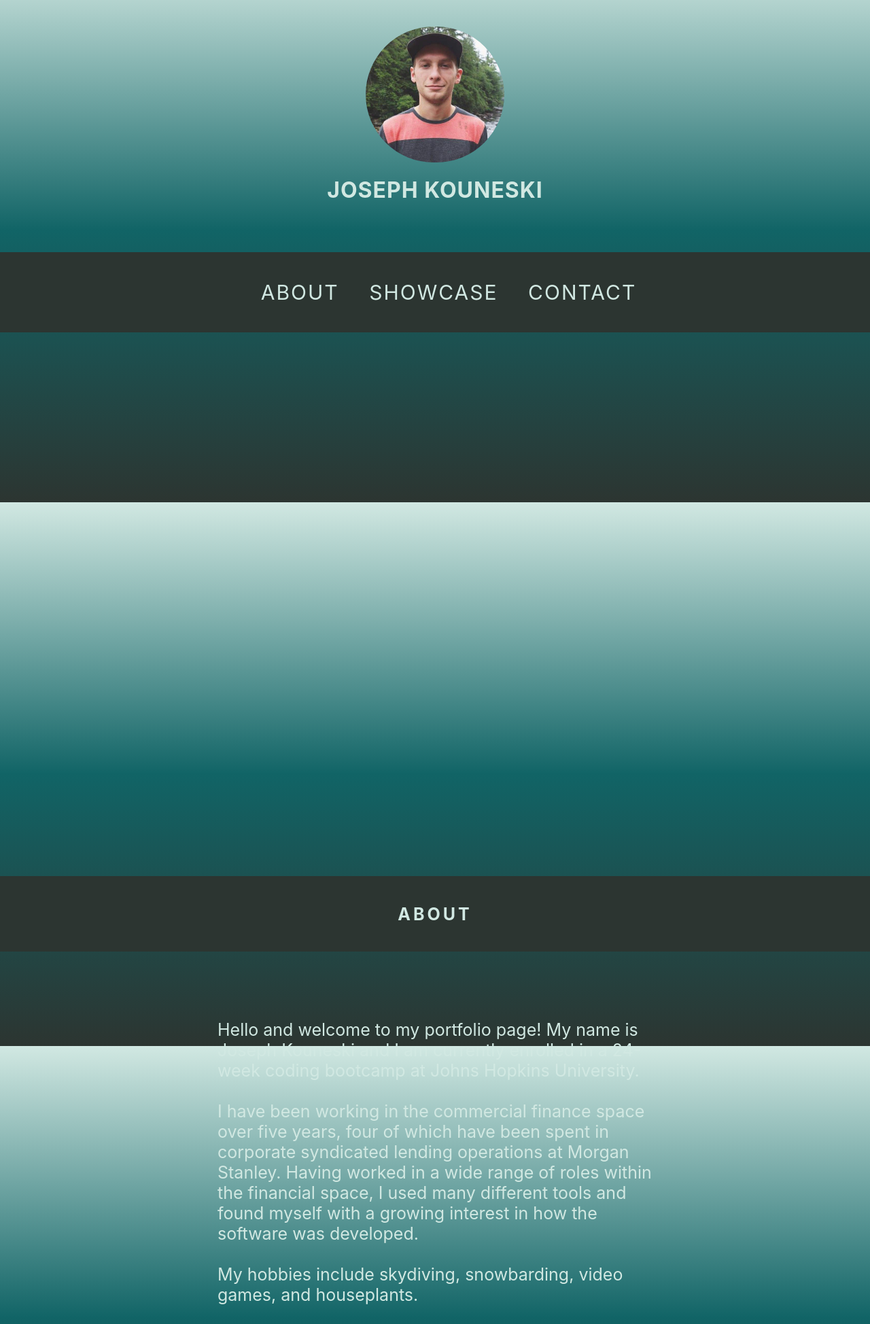
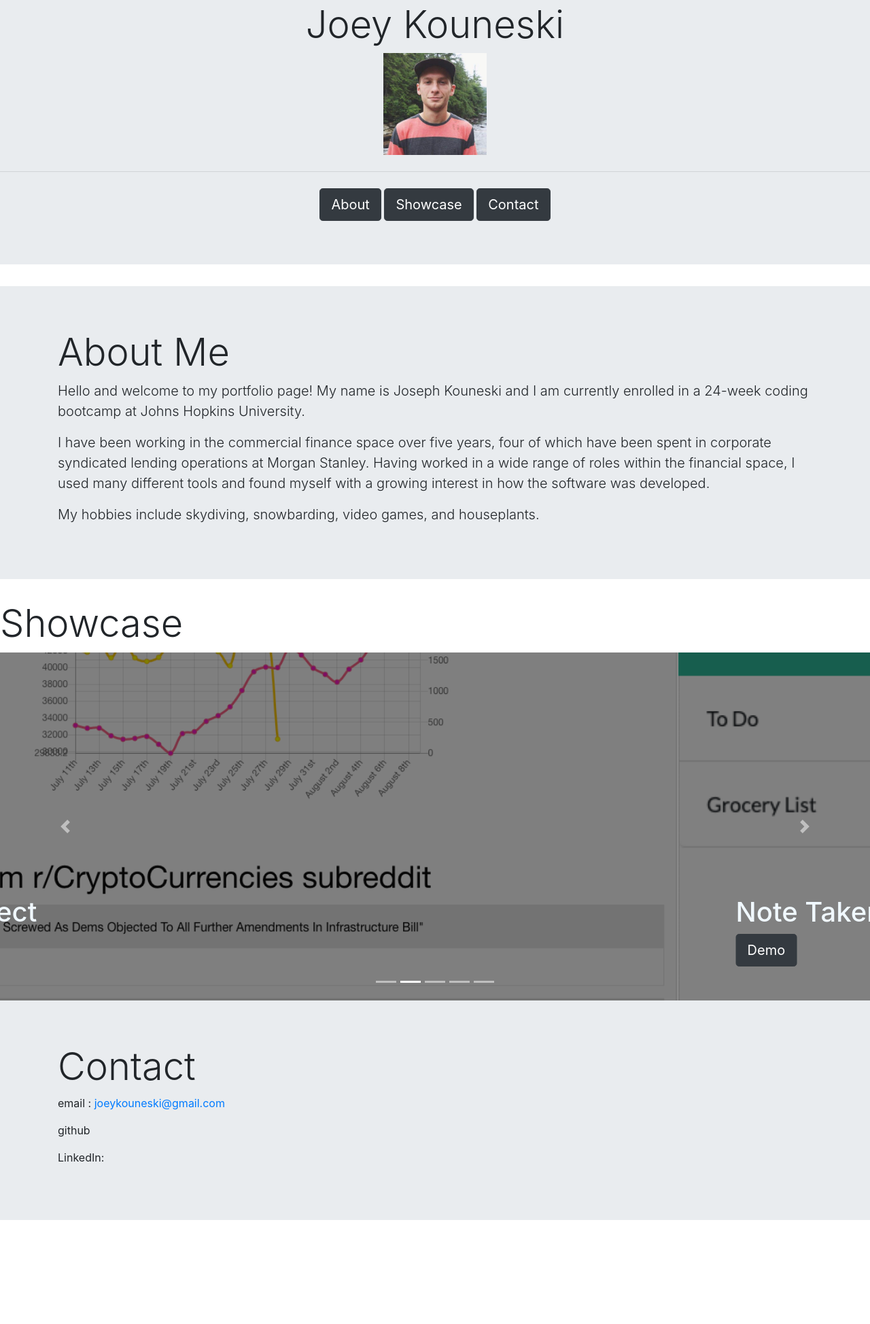
Before and after one commit to jkouneski/Portfolio, a plain HTML site: page index.html in a window 1280 px wide. Shown: the part 61-2009 px from the top of the page at 68% size. After the commit the page ends 1888 px from the top, so only its background shows below. Drawn offline with nearby package versions, Linux system fonts and the light colour scheme.

Commit message:
updated with bootstrap and carousel

```diff
--- /dev/null
+++ b/assets/css/style.css
@@ -0,0 +1,25 @@
+
+.carousel-item {
+  height: 32rem;
+  background: black;
+  color: aliceblue;
+}
+
+.carousel-item .container {
+  position: absolute;
+  bottom: 0;
+  left: 0;
+  right: 0;
+  padding-bottom: 50px;
+}
+
+.overlay-image {
+  position: absolute;
+  bottom: 0;
+  left: 0;
+  right: 0;
+  top: 0;
+  background-position: center;
+  background-size: cover;
+  opacity: 0.5;
+}
--- a/index.html
+++ b/index.html
@@ -4,68 +4,126 @@
   <meta charset="UTF-8">
   <meta name="viewport" content="width=device-width, initial-scale=1.0">
   <title>Joseph Kouneski</title>
-  <link rel="stylesheet" href="./develop/assets/style.css">
+  <link rel="stylesheet" href="https://maxcdn.bootstrapcdn.com/bootstrap/4.0.0/css/bootstrap.min.css" integrity="sha384-Gn5384xqQ1aoWXA+058RXPxPg6fy4IWvTNh0E263XmFcJlSAwiGgFAW/dAiS6JXm" crossorigin="anonymous">
+  <link rel="stylesheet" href="https://pro.fontawesome.com/releases/v5.10.0/css/all.css" integrity="sha384-AYmEC3Yw5cVb3ZcuHtOA93w35dYTsvhLPVnYs9eStHfGJvOvKxVfELGroGkvsg+p" crossorigin="anonymous"/>
+  <link rel="stylesheet" href="./assets/css/style.css">
 </head>
 <body>
   <header>
-    <img src="./develop/assets/IMG_1474.jpeg" alt="handsome fellow" height="200px">
-    <div class="nameplate">
-      <h1>JOSEPH KOUNESKI</h1>
+    <!-- NAVBAR -->
+    <div class="jumbotron jumbotron-fluid">
+      <div class="text-center">
+        <h1 class="display-4 ">Joey Kouneski</h1>
+        <img src="./assets/img/face.jpeg" alt="my face" height="150px">
+        <hr class="my-4">
+        <a class="btn btn-dark btn-lg" href="#aboutbar" role="button">About</a>
+        <a class="btn btn-dark btn-lg" href="#showcasebar" role="button">Showcase</a>
+        <a class="btn btn-dark btn-lg" href="#contactbar" role="button">Contact</a>
+      </div>
     </div>
-      <!-- NAVBAR -->
-      <nav>
-        <ul>
-          <li><a href="#aboutbar">ABOUT</a></li>
-          <li><a href="#showcasebar">SHOWCASE</a></li>
-          <li><a href="#contactbar">CONTACT</a></li>
-        </ul>
-      </nav>
   </header>
   <main>
     <!-- ABOUT -->
-    <div id="aboutbar">
-      <h2>ABOUT</h2>
-    </div>
-    <div class="aboutme">
-      <p>
-        Hello and welcome to my portfolio page! My name is Joseph Kouneski and I am currently enrolled in a 24-week coding bootcamp at Johns Hopkins University.
-        <br>
-        <br>
-        I have been working in the commercial finance space over five years, four of which have been spent in corporate syndicated lending operations at Morgan Stanley. Having worked in a wide range of roles within the financial space, I used many different tools and found myself with a growing interest in how the software was developed.
-        <br>
-        <br>
-        My hobbies include skydiving, snowbarding, video games, and houseplants.
-      </p>
-      <div class="aboutmepics">
-
+    <div class="jumbotron jumbotron-fluid">
+      <div class="container">
+        <h1 class="display-4">About Me</h1>
+        <p class="lead">Hello and welcome to my portfolio page! My name is Joseph Kouneski and I am currently enrolled in a 24-week coding bootcamp at Johns Hopkins University.</p>
+        <p class="lead">I have been working in the commercial finance space over five years, four of which have been spent in corporate syndicated lending operations at Morgan Stanley. Having worked in a wide range of roles within the financial space, I used many different tools and found myself with a growing interest in how the software was developed.</p>
+        <p class="lead">My hobbies include skydiving, snowbarding, video games, and houseplants.</p>
       </div>
     </div>
-    <!-- SHOWCASE -->
+
+    <!-- CAROUSEL -->
     <div id="showcasebar">
-      <h2>SHOWCASE</h2>
-    </div>
-    <div class="featuredproject">
-      <a href="https://jkouneski.github.io/Reddit-Effect/"><img src="./develop/assets/redditeffectmockup.png" alt="Reddit Effect Homepage"></a>
-    </div>
-    <div class="projectlist">
-      <a href="https://jkouneski.github.io/PasswordGenerator/"><img src="./develop/assets/Screen Shot 2021-04-23 at 9.10.09 PM.png" alt="password generator"></a>
-      <a href="https://jkouneski.github.io/workday-scheduler/"><img src="./develop/assets/Screen Shot 2021-04-23 at 9.20.46 PM.png" alt="workday scheduler"></a>
-      <a href="https://jkouneski.github.io/Code-Quiz/"><img src="./develop/assets/Screen Shot 2021-04-23 at 9.23.37 PM.png" alt="code quiz"></a>
-      <a href="INSERT URL"><img src="./develop/assets/WIP.jpg" alt="work in progress placeholder"></a>
+      <h2 class="display-4">Showcase</h2>
+      <div id="carouselExampleIndicators" class="carousel slide" data-ride="carousel">
+        <ol class="carousel-indicators">
+          <li data-target="#carouselExampleIndicators" data-slide-to="0" class="active"></li>
+          <li data-target="#carouselExampleIndicators" data-slide-to="1"></li>
+          <li data-target="#carouselExampleIndicators" data-slide-to="2"></li>
+          <li data-target="#carouselExampleIndicators" data-slide-to="3"></li>
+          <li data-target="#carouselExampleIndicators" data-slide-to="4"></li>
+        </ol>
+        <div class="carousel-inner">
+
+          <div class="carousel-item active">
+            <div class="overlay-image" style="background-image:url(./assets/img/reddit.png);"></div>
+            <div class="container">
+              <h1>Reddit-Effect</h1>
+              <a href="https://github.com/jkouneski/Reddit-Effect" class="btn btn-lg btn-dark">Demo</a>
+            </div>
+          </div>
+
+          <div class="carousel-item">
+            <div class="overlay-image" style="background-image:url(./assets/img/noteTaker.png);"></div>
+            <div class="container">
+              <h1>Note Taker</h1>
+              <a href="https://fathomless-sea-57876.herokuapp.com/" class="btn btn-lg btn-dark">Demo</a>
+            </div>
+          </div>
+
+          <div class="carousel-item">
+            <div class="overlay-image" style="background-image:url(./assets/img/pwGen.png);"></div>
+            <div class="container">
+              <h1>Password Generator</h1>
+              <a href="https://jkouneski.github.io/PasswordGenerator/" class="btn btn-lg btn-dark">Demo</a>
+            </div>
+          </div>
+
+          <div class="carousel-item">
+            <div class="overlay-image" style="background-image:url(./assets/img/dayScheduler.png);"></div>
+            <div class="container">
+              <h1>Workday Scheduler</h1>
+              <a href="https://jkouneski.github.io/workday-scheduler/" class="btn btn-lg btn-dark">Demo</a>
+            </div>
+          </div>
+
+          <div class="carousel-item">
+            <div class="overlay-image" style="background-image:url(./assets/img/quiz.png);"></div>
+            <div class="container">
+              <h1>Coding Quiz</h1>
+              <a href="https://jkouneski.github.io/Code-Quiz/" class="btn btn-lg btn-dark">Demo</a>
+            </div>
+          </div>
+
+          <div class="carousel-item">
+            <div class="overlay-image" style="background-image:url(./assets/img/WIP.jpg);"></div>
+            <div class="container">
+              <h1>Team Profile Generator</h1>
+              <a href="https://github.com/jkouneski/Team-Profile-Generator" class="btn btn-lg btn-dark">Demo</a>
+            </div>
+          </div>
+
+        </div>
+
+        <a class="carousel-control-prev" href="#carouselExampleIndicators" role="button" data-slide="prev">
+          <span class="carousel-control-prev-icon" aria-hidden="true"></span>
+          <span class="sr-only">Previous</span>
+        </a>
+        <a class="carousel-control-next" href="#carouselExampleIndicators" role="button" data-slide="next">
+          <span class="carousel-control-next-icon" aria-hidden="true"></span>
+          <span class="sr-only">Next</span>
+        </a>
+      </div>
     </div>
 
+
+
+
+
+
+
     <!-- CONTACT INFO -->
-    <div id="contactbar">
-      <h2>CONTACT</h2>
+    <div id="contactbar" class="jumbotron jumbotron-fluid">
+      <div class="container">
+        <h2 class="display-4">Contact</h2>
+        <p>email :<a href="mailto:joeykouneski@gmail.com"> joeykouneski@gmail.com</a></p>
+        <p><a href="https://github.com/jkouneski"></a>github</p>
+        <p>LinkedIn: <a href="https://www.linkedin.com/in/joseph-kouneski"></a></p>
+      </div>
     </div>
-      <h3>PHONE :<a href="tel:+4106525501">(410) 652 5501</a>
-      <h3>EMAIL :<a href="mailto:jkouneski@yahoo.com"> jkouneski@yahoo.com</a>
-      <h3>github: <a href="https://github.com/jkouneski"></a></h3>
-      <h3>LinkedIn: <a href="https://www.linkedin.com/in/joseph-kouneski"></a></h3>
   </main>
-  <footer>
-
-  </footer>
-
-</body>
+  <script src="https://code.jquery.com/jquery-3.2.1.slim.min.js" integrity="sha384-KJ3o2DKtIkvYIK3UENzmM7KCkRr/rE9/Qpg6aAZGJwFDMVNA/GpGFF93hXpG5KkN" crossorigin="anonymous"></script>
+  <script src="https://maxcdn.bootstrapcdn.com/bootstrap/4.0.0/js/bootstrap.min.js" integrity="sha384-JZR6Spejh4U02d8jOt6vLEHfe/JQGiRRSQQxSfFWpi1MquVdAyjUar5+76PVCmYl" crossorigin="anonymous"></script>
+  </body>
 </html>
```
Also changed, not shown: assets/img/WIP.jpg (renamed from develop/assets/WIP.jpg), assets/img/dayScheduler.png (renamed from develop/assets/Screen Shot 2021-04-23 at 9.20.46 PM.png), assets/img/face.jpeg (renamed from develop/assets/IMG_1474.jpeg), assets/img/featuredproject.jpg (renamed from develop/assets/featuredproject.jpg), assets/img/noteTaker.png (added), assets/img/pwGen.png (renamed from develop/assets/Screen Shot 2021-04-23 at 9.10.09 PM.png), assets/img/quiz.png (renamed from develop/assets/Screen Shot 2021-04-23 at 9.23.37 PM.png), assets/img/reddit.png (added), assets/img/redditeffectmockup.png (renamed from develop/assets/redditeffectmockup.png), assets/style.css (renamed from develop/assets/style.css), license.txt (deleted), 6 other files.
